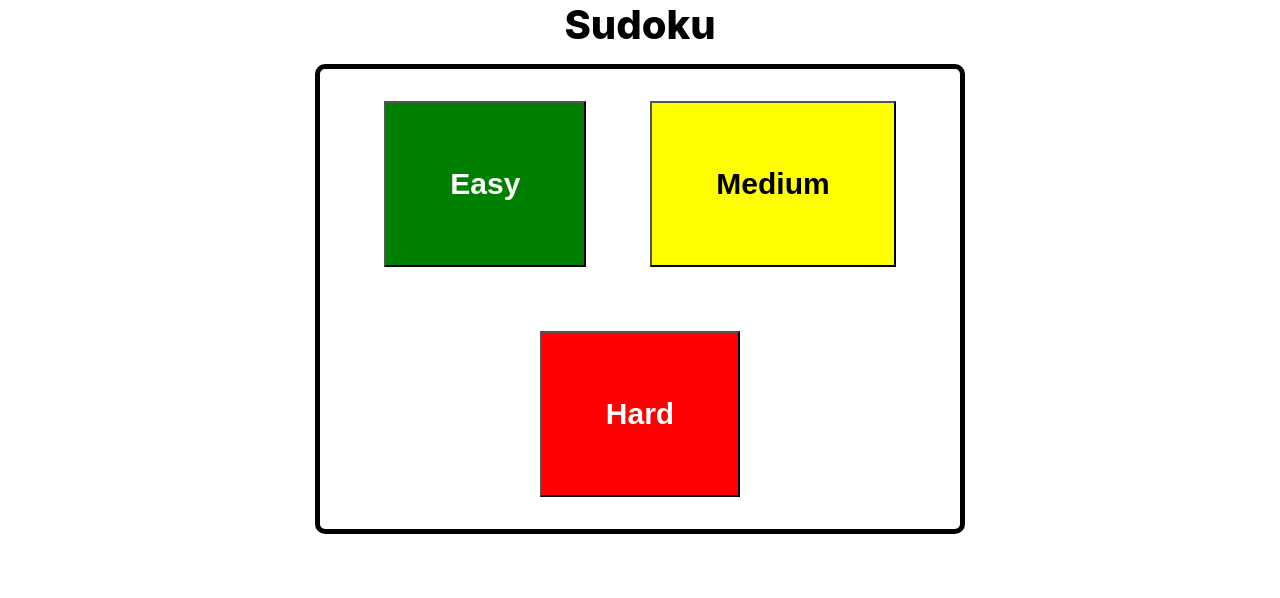
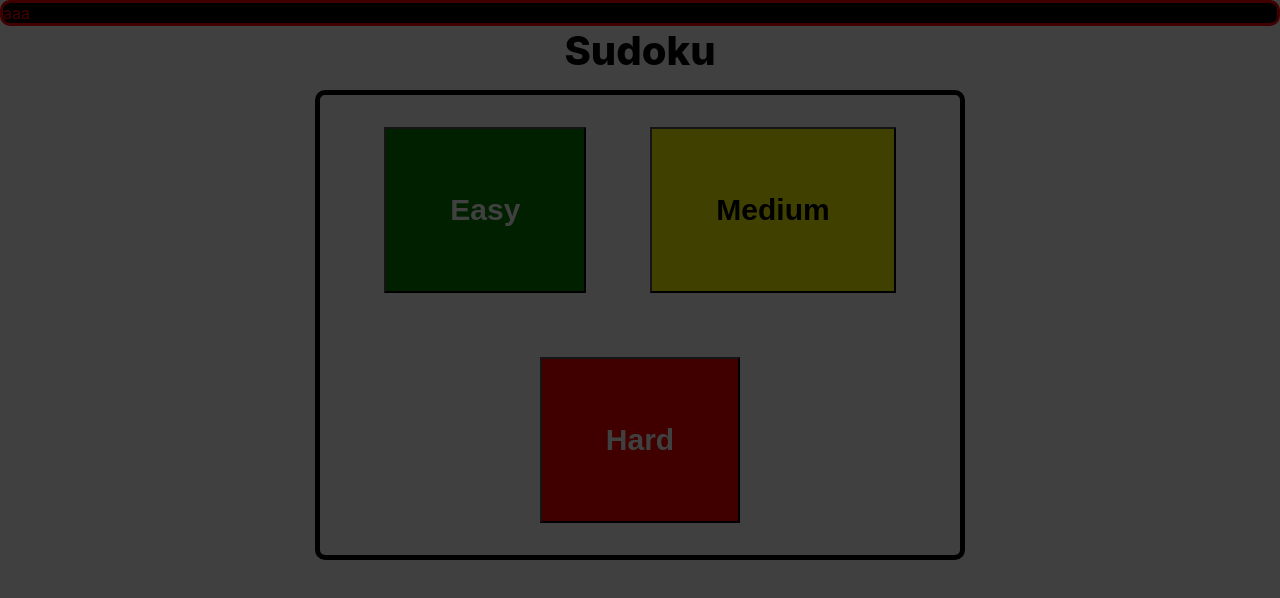
Before and after one commit to Mark-Wetherington/MarkSudoku, a React (Create React App) app: page / in a window 1280 px wide. Shown: the top 598 px of the page. Built offline with nearby package versions, Linux system fonts and the light colour scheme.

Commit message:
started modal - wip

```diff
--- a/public/index.html
+++ b/public/index.html
@@ -24,10 +24,12 @@
       work correctly both with client-side routing and a non-root public URL.
       Learn how to configure a non-root public URL by running `npm run build`.
     -->
-    <title>React App</title>
+    <title>Mark Sudoku</title>
   </head>
   <body>
     <noscript>You need to enable JavaScript to run this app.</noscript>
+    <div id="backdrop-root"></div>
+    <div id="popup-root"></div>
     <div id="root"></div>
     <!--
       This HTML file is a template.
--- a/src/App.js
+++ b/src/App.js
@@ -1,11 +1,13 @@
 import Title from "./Components/Title";
 import Game from "./Components/Game/Game";
+import Modal from "./Components/UI/Modal";
 
 function App() {
   return (
     <>
       <Title />
       <Game />
+      <Modal />
     </>
   );
 }
--- /dev/null
+++ b/src/Components/UI/Modal.js
@@ -0,0 +1,22 @@
+import ReactDOM from "react-dom";
+
+import Card from "../UI/Card";
+import styles from "./Modal.module.css";
+
+const Popup = (props) => {
+  return <Card className={styles.modal}>aaa</Card>;
+};
+
+const Modal = (props) => {
+  return (
+    <>
+      {ReactDOM.createPortal(
+        <div className={styles.backdrop}></div>,
+        document.getElementById("backdrop-root")
+      )}
+      {ReactDOM.createPortal(<Popup />, document.getElementById("popup-root"))}
+    </>
+  );
+};
+
+export default Modal;
--- /dev/null
+++ b/src/Components/UI/Modal.module.css
@@ -0,0 +1,15 @@
+.backdrop {
+  position: fixed;
+  top: 0;
+  left: 0;
+  width: 100%;
+  height: 100vh;
+  z-index: 10;
+  background: rgba(0, 0, 0, 0.75);
+}
+
+.modal {
+  background-color: black;
+  color: red;
+  z-index: 20;
+}
```
